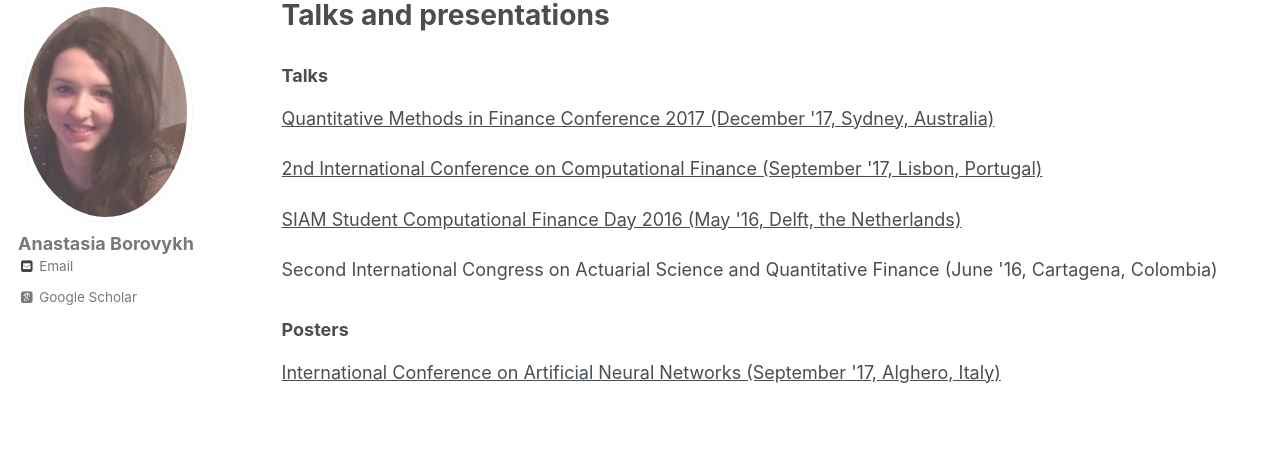
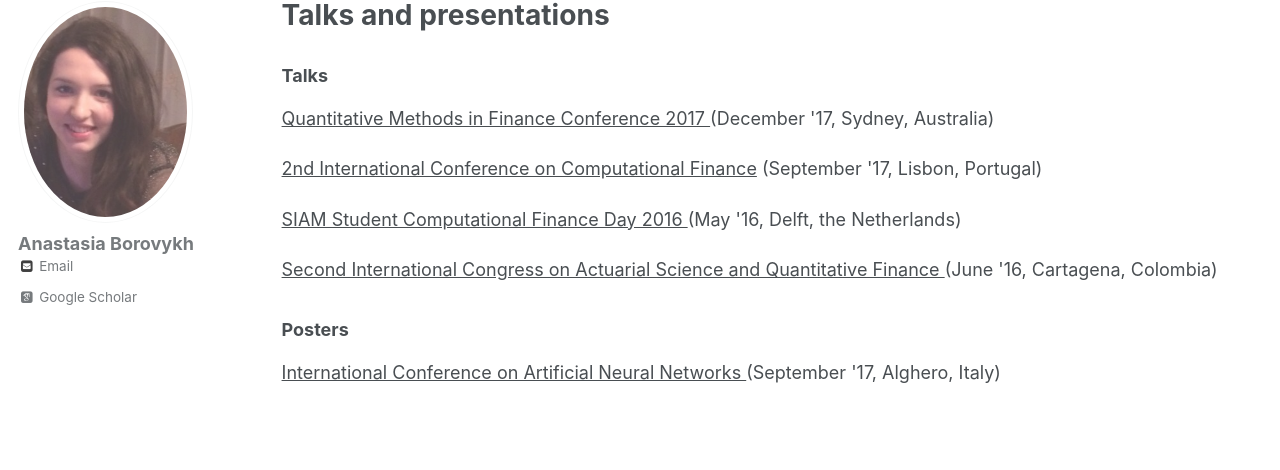
Before and after one commit to aib93/aib93.github.io, a Jekyll site: the page built from _pages/talks.html, in a window 1280 px wide. Shown: the part 117-587 px from the top of the page. Built offline with Jekyll 4.4.1, drawn with Linux system fonts in a browser that asks for light colours; some web fonts are replaced.

Commit message:
Initial commit

```diff
--- a/_pages/talks.html
+++ b/_pages/talks.html
@@ -5,13 +5,13 @@ permalink: /talks/
 author_profile: true
 ---
 <h3> Talks </h3>
-<p><a href="https://www.conferenceonline.com/conference_invitation.cfm?id=21717&key=F1EF0F1F-CE39-D6B1-35AA37845042D4A5" style="text-decoration:underline;"> Quantitative Methods in Finance Conference 2017 (December '17, Sydney, Australia)</a></p>
-<p><a href="http://cemapre.iseg.ulisboa.pt/iccf2017/" style="text-decoration:underline;"> 2nd International Conference on Computational Finance (September '17, Lisbon, Portugal)</a></p>
-<p><a href="https://sscdelft.github.io/activities/" style="text-decoration:underline;"> SIAM Student Computational Finance Day 2016 (May '16, Delft, the Netherlands)</a></p>
-<p><a href="http://icasqf.org" style="text-decoration:underline;"> </a>Second International Congress on Actuarial Science and Quantitative Finance (June '16, Cartagena, Colombia)</p>
+<p><a href="https://www.conferenceonline.com/conference_invitation.cfm?id=21717&key=F1EF0F1F-CE39-D6B1-35AA37845042D4A5" style="text-decoration:underline;"> Quantitative Methods in Finance Conference 2017 </a> (December '17, Sydney, Australia)</p>
+<p><a href="http://cemapre.iseg.ulisboa.pt/iccf2017/" style="text-decoration:underline;"> 2nd International Conference on Computational Finance</a> (September '17, Lisbon, Portugal)</p>
+<p><a href="https://sscdelft.github.io/activities/" style="text-decoration:underline;"> SIAM Student Computational Finance Day 2016 </a>(May '16, Delft, the Netherlands)</p>
+<p><a href="http://icasqf.org" style="text-decoration:underline;"> Second International Congress on Actuarial Science and Quantitative Finance </a> (June '16, Cartagena, Colombia)</p>
 
 <h3> Posters </h3>
-<p><a href="https://e-nns.org/icann2017/" style="text-decoration:underline;"> International Conference on Artificial Neural Networks (September '17, Alghero, Italy)</a></p>
+<p><a href="https://e-nns.org/icann2017/" style="text-decoration:underline;"> International Conference on Artificial Neural Networks </a>(September '17, Alghero, Italy)</p>
 
 {% for post in site.talks reversed %}
   {% include archive-single-talk.html %}
```
